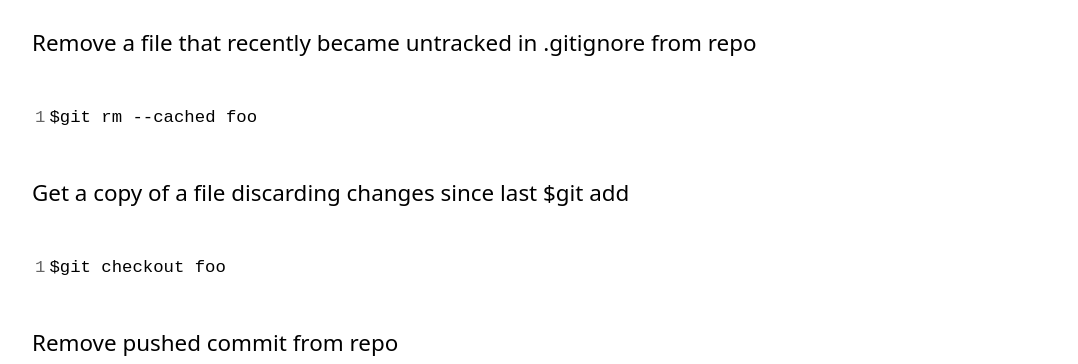
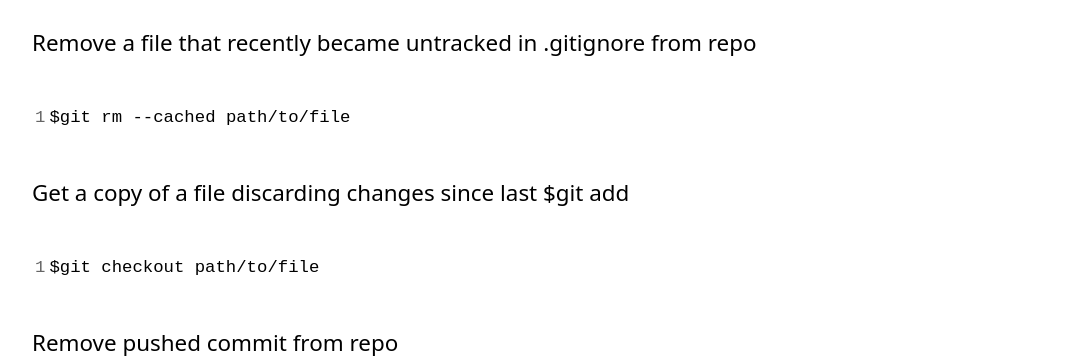
Before and after one commit to c0hen/c0hen, a Jekyll site: the page built from git-handbook.md, in a window 1280 px wide. Shown: the part 977-1341 px from the top of the page, without its empty margins (96-1174 px from the left). Built offline with Jekyll 4.4.1, drawn with Linux system fonts in a browser that asks for light colours.

Commit message:
Fix content inconsistencies

````diff
--- a/git-handbook.md
+++ b/git-handbook.md
@@ -39,13 +39,13 @@ $git log
 #### Remove a file that recently became untracked in .gitignore from repo
 
 ```sh
-$git rm --cached foo
+$git rm --cached path/to/file
 ```
 
 #### Get a copy of a file discarding changes since last $git add
 
 ```sh
-$git checkout foo
+$git checkout path/to/file
 ```
 
 #### Remove pushed commit from repo
````
